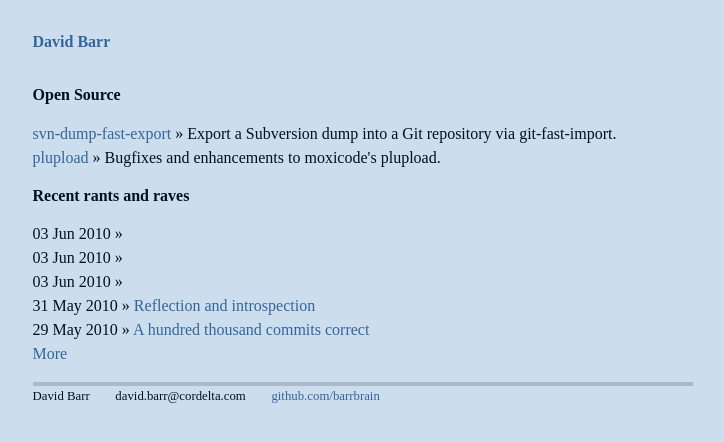
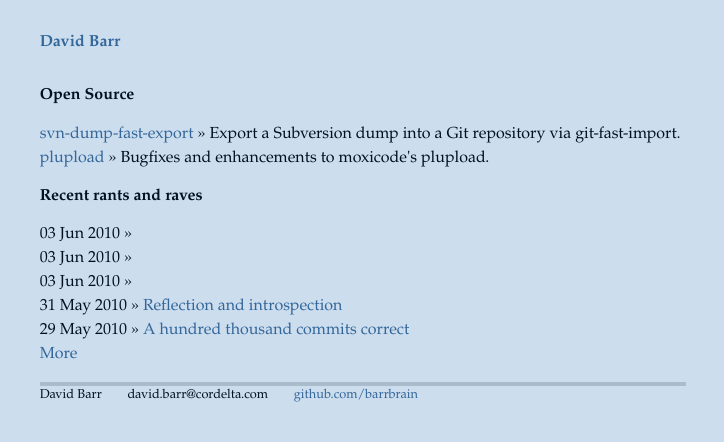
Before and after one commit to barrbrain/barrbrain.github.com, a Jekyll site: the page built from index.html, in a window 1280 px wide. Shown: the top 442 px of the page, without its empty margins (277-1001 px from the left). Built offline with Jekyll 4.4.1, drawn with Linux system fonts in a browser that asks for light colours.

Commit message:
Add a serif font stack.

```diff
--- a/css/print.css
+++ b/css/print.css
@@ -1,5 +1,5 @@
 body {
-  font-family: serif ;
+  font-family: Palatino, 'Palatino Linotype', Georgia, Times, 'Times New Roman', serif ;
 }
 div {
   max-width: 80ex ;
--- a/css/site.css
+++ b/css/site.css
@@ -2,7 +2,7 @@
 
 body {
   background-color: #cde;
-  font-family: serif;
+  font-family: Palatino, 'Palatino Linotype', Georgia, Times, 'Times New Roman', serif ;
   text-align: justify;
   line-height: 1.3em;
   max-width: 90ex;
```
